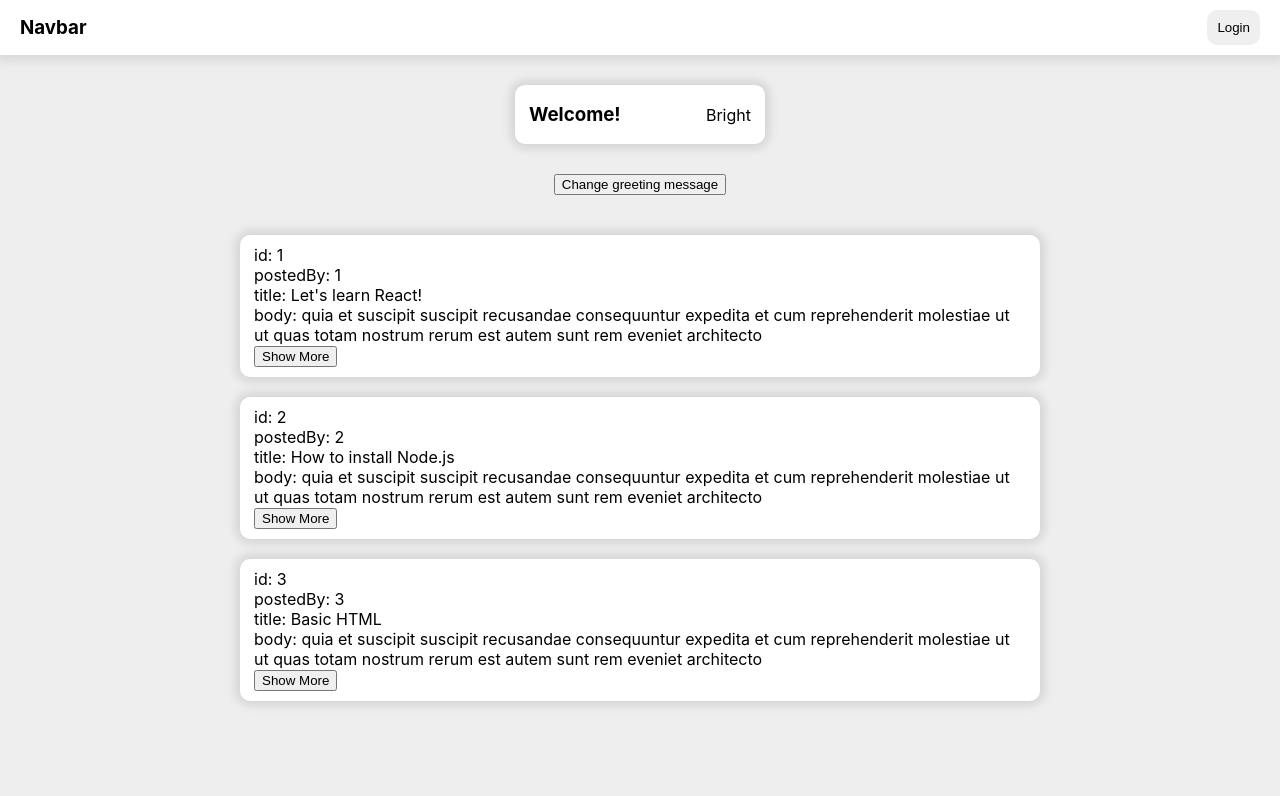
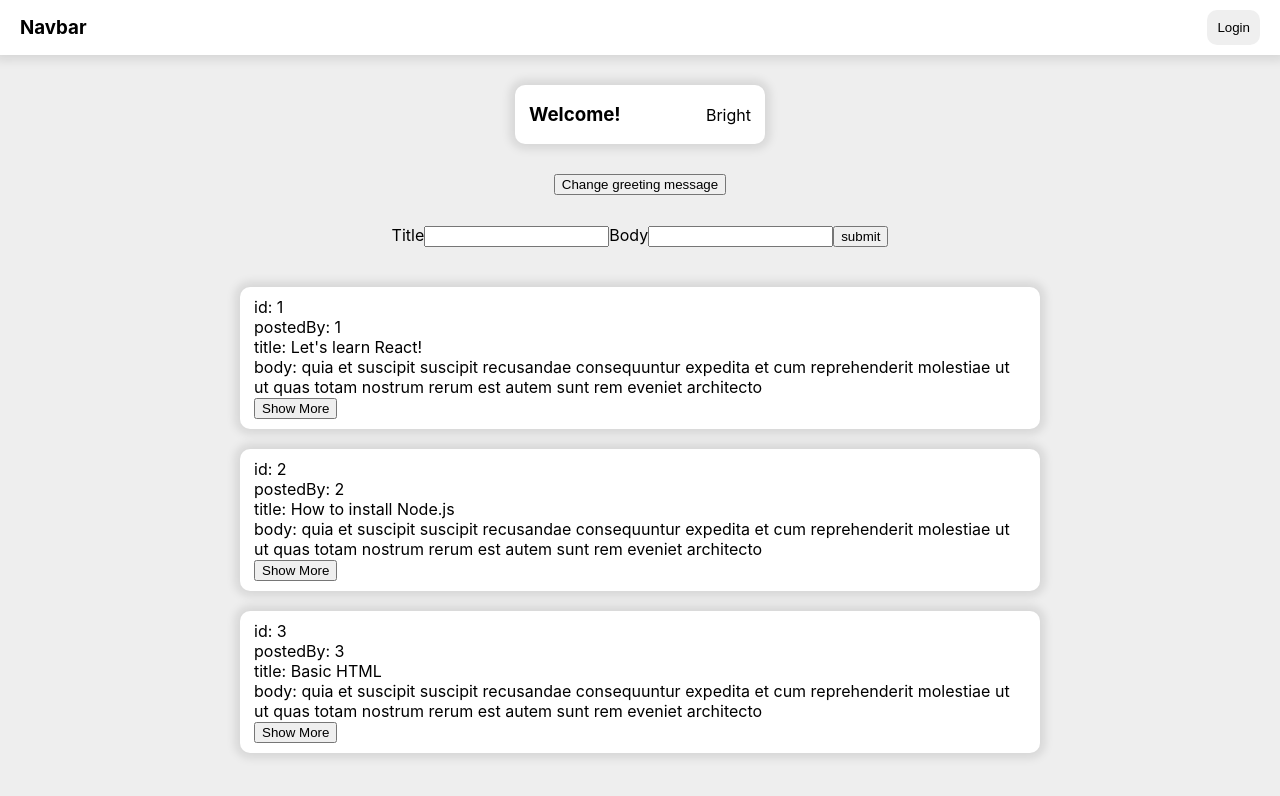
Before and after one commit to brightnc/my-first-react-app, a React (Vite) app: page / in a window 1280 px wide. Shown: the top 796 px of the page. Built offline with nearby package versions, Linux system fonts and the light colour scheme.

Commit message:
clear form

```diff
--- a/src/App.tsx
+++ b/src/App.tsx
@@ -1,4 +1,4 @@
-import { useEffect, useState } from 'react'
+import { FormEvent, useEffect, useState } from 'react'
 import './App.css'
 import Greeting from './components/Greeting'
 import Navbar from './components/Navbar'
@@ -7,6 +7,14 @@ import { PostDTO } from './types/dto'
 import { postsData } from './data'
 
 function App() {
+  const [loading, setLoading] = useState(false)
+  const [posts, setPosts] = useState<PostDTO[]>([])
+  const [newTitle, setNewTitle] = useState<string>('')
+  const [newBody, setNewBody] = useState<string>('')
+
+  const name: string = 'Bright'
+  const isLoggedIn: boolean = true
+
   const getPosts = (): Promise<PostDTO[]> => {
     return new Promise((resolve) => {
       setTimeout(() => {
@@ -15,20 +23,42 @@ function App() {
     })
   }
 
-  const name: string = 'Bright'
-  const isLoggedIn: boolean = true
-  const [loading, setLoading] = useState(false)
-  const [posts, setPosts] = useState<PostDTO[]>([])
   useEffect(() => {
     getPosts().then((data) => {
       setLoading(true)
       setPosts(data)
     })
   }, [])
+
+  const handleSubmit = (e: FormEvent) => {
+    e.preventDefault()
+    const currentPosts = [...posts]
+    currentPosts.push({
+      id: Math.floor(Math.random() * 1000),
+      userId: Math.floor(Math.random() * 1000),
+      title: newTitle,
+      body: newBody,
+    })
+    setPosts(currentPosts)
+
+    setNewTitle('')
+    setNewBody('')
+  }
+
+  const handleNewTitleChange = (e: React.ChangeEvent<HTMLInputElement>) => setNewTitle(e.target.value)
+  const handleNewBodyChange = (e: React.ChangeEvent<HTMLInputElement>) => setNewBody(e.target.value)
+
   return (
     <div className="App">
       <Navbar />
       <Greeting name={name} isLoggedIn={isLoggedIn} />
+      <form onSubmit={handleSubmit}>
+        <label>Title</label>
+        <input type="text" value={newTitle} required onChange={handleNewTitleChange} />
+        <label>Body</label>
+        <input type="text" value={newBody} required onChange={handleNewBodyChange} />
+        <button type="submit">submit</button>
+      </form>
       <div className="feed-container">
         {loading
           ? posts.map((post) => {
```
